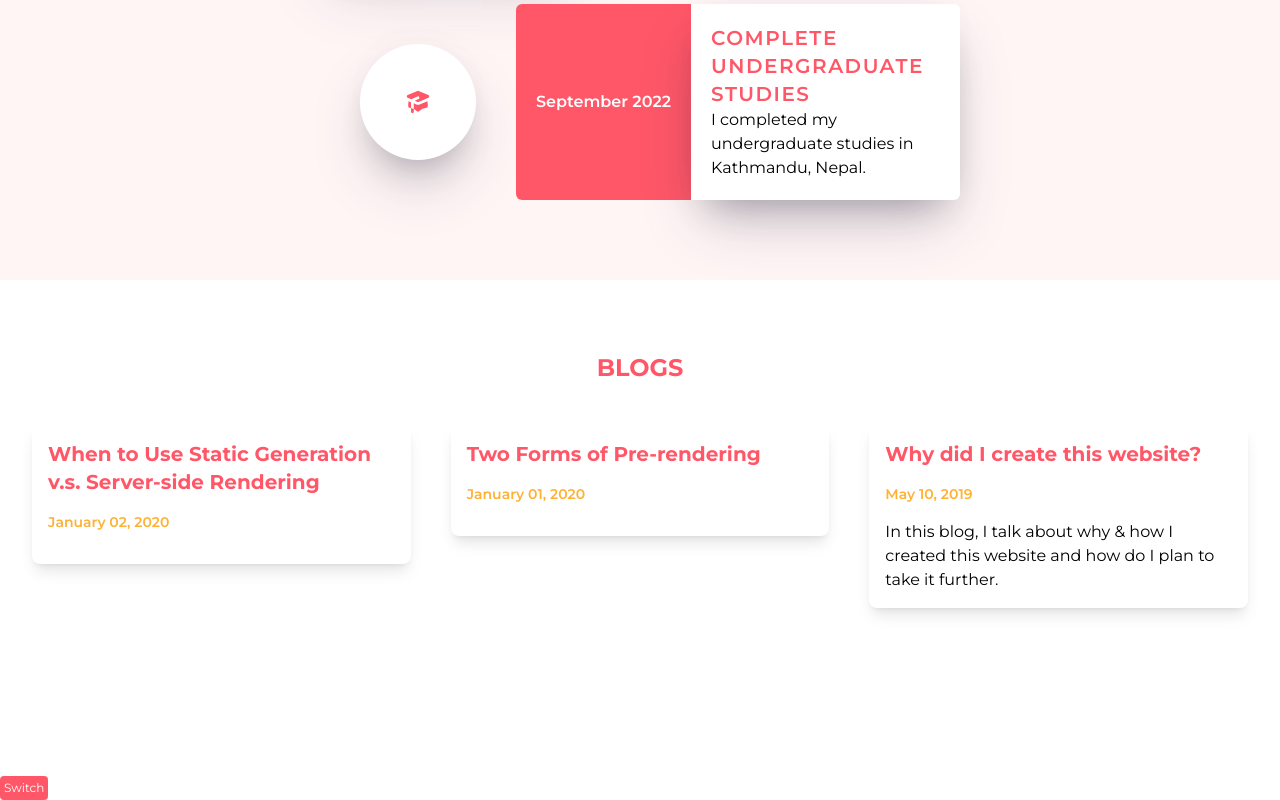
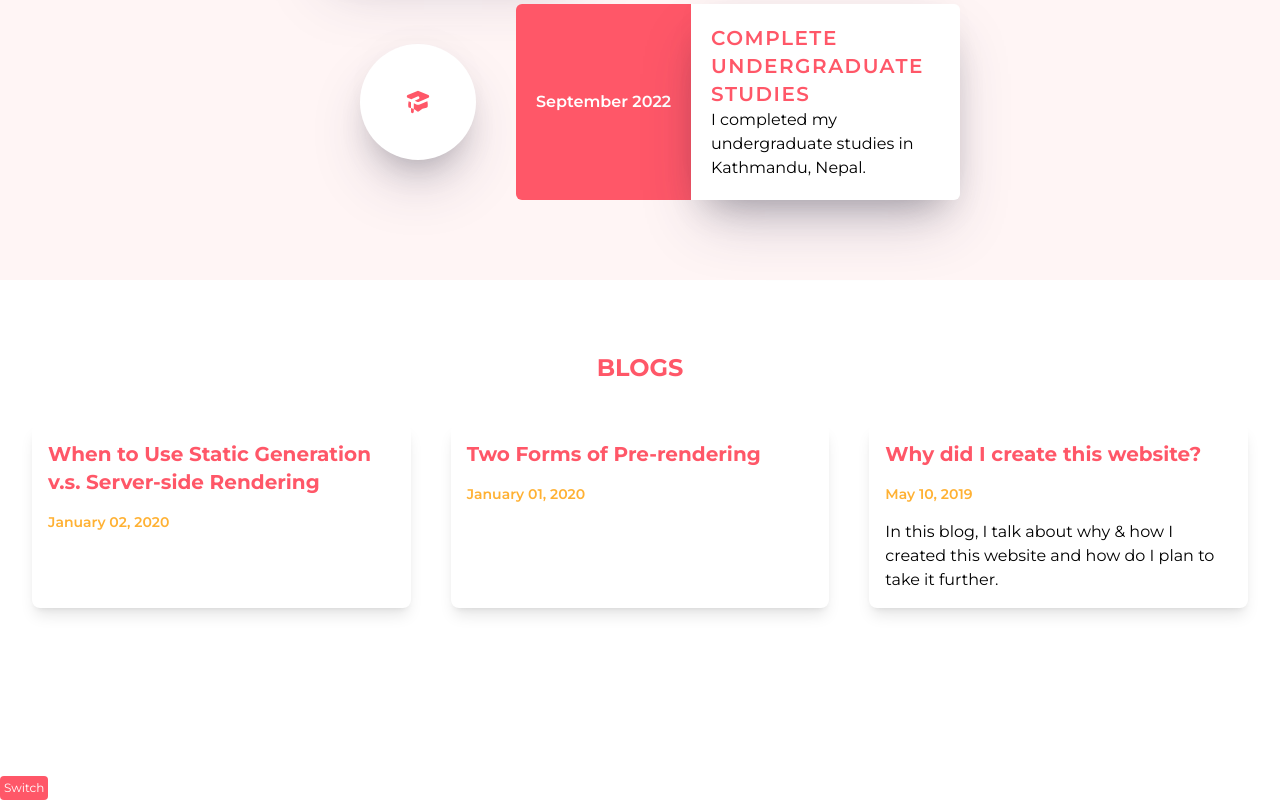
Before and after one commit to prashantacharya/bigomega-v2, a Next.js app: page / in a window 1280 px wide. Shown: the part 1723-2523 px from the top of the page. Built offline with nearby package versions, Linux system fonts and the light colour scheme.

Commit message:
Refine blog section on homepage

```diff
--- a/components/HomepageBlogList.tsx
+++ b/components/HomepageBlogList.tsx
@@ -16,12 +16,13 @@ const HomePageBlogList = (props: IHomePageBlogList) => {
           Blogs
         </h2>
 
-        <div className="my-10 grid gap-10 grid-cols-1 md:grid-cols-3">
+        <div className="my-10 grid content-stretch gap-10 grid-cols-1 md:grid-cols-3">
           {blogs.map((blog: any) => (
-            <div key={blog.id} className="grid-item">
-              <div className="bg-normal dark:bg-section rounded-lg shadow-lg">
-                <div className="flex flex-col">
-                  <div className="flex-1 p-4">
+            <div
+              className="bg-normal dark:bg-section rounded-lg shadow-lg"
+              key={blog.id}
+            >
+              <div className="p-4">
                 <Link href={`/blogs/${blog.id}`}>
                   <h3 className="mb-4 text-xl text-primary-normal hover:text-primary-darker font-bold cursor-pointer">
                     {blog.title}
@@ -32,9 +33,6 @@ const HomePageBlogList = (props: IHomePageBlogList) => {
                 </p>
                 <p className="mt-4 dark:text-white">{blog?.subtitle}</p>
               </div>
-                  <div className="flex-1"></div>
-                </div>
-              </div>
             </div>
           ))}
         </div>
--- a/pages/index.tsx
+++ b/pages/index.tsx
@@ -7,8 +7,6 @@ import HomePageBlogList from '../components/HomepageBlogList';
 
 const HomePage = (props: any) => {
   const { blogs } = props;
-
-  console.log(props);
 
   return (
     <div className="bg-normal">
```
Lines whose indentation alone changed are shown as unchanged.
